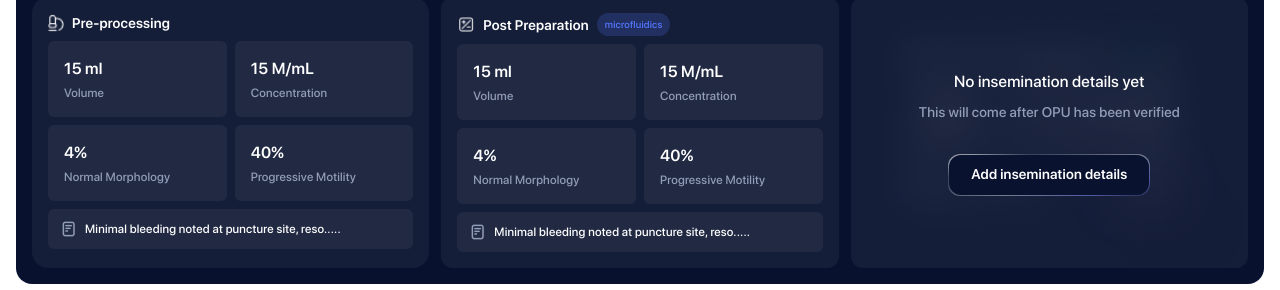
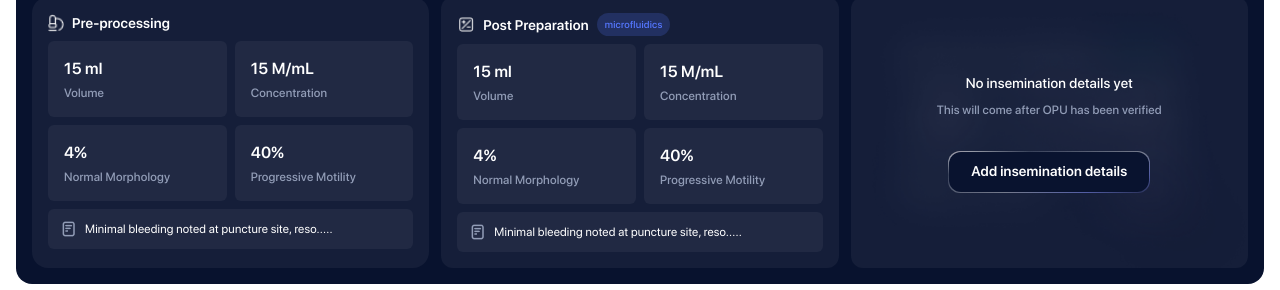
Before and after one commit to Masood-ul-Rehman/assigment, a Next.js app: page / in a window 1280 px wide. Shown: the part 375-665 px from the top of the page. Built offline with nearby package versions, Linux system fonts and the light colour scheme.

Commit message:
created variables, updated styles

```diff
--- a/src/app/page.tsx
+++ b/src/app/page.tsx
@@ -16,14 +16,14 @@ export default function Home() {
                 OPU Scheduled for{" "}
                 <span className="underline">Friday 24 Jun 10:30 am</span>
               </h4>
-              <p className="text-[#B2BEE0] text-center text-sm font-medium">
+              <p className="text-textGrey text-center text-sm font-medium">
                 Oocytes can be added here once OPU has successfully occurred
               </p>
             </div>
 
             <div className="flex flex-col gap-3 mt-8">
               <Button text="Add oocytes & OPU details" />
-              <h4 className="text-[#B1BBE0] text-center text-sm">
+              <h4 className="text-textGrey text-center text-sm">
                 No oocytes collected,{" "}
                 <span className="text-[#7F6BF3] font-medium">close cycle</span>
               </h4>
@@ -83,10 +83,10 @@ export default function Home() {
           <div className="bg-opacityWhite  rounded-xl  ">
             <div className="bg-[url('/blur.png')] bg-cover bg-center bg-no-repeat w-full h-full flex flex-col items-center justify-center gap-8 p-4">
               <div className="text-center flex gap-2 flex-col">
-                <h4 className="text-base font-medium">
+                <h4 className="text-sm font-medium">
                   No insemination details yet
                 </h4>
-                <p className="text-sm font-medium text-[#929DB7]">
+                <p className="text-[12px] font-medium text-[#929DB7]">
                   This will come after OPU has been verified
                 </p>
               </div>
--- a/src/components/card-items.tsx
+++ b/src/components/card-items.tsx
@@ -35,7 +35,7 @@ const CardItems = () => {
       </div>
       <div className="flex  gap-2 p-3 rounded-md bg-[#FFFFFF0D] w-full">
         <img src="/file-02.png" alt="" />
-        <h1 className="text-xs font-medium text-white">
+        <h1 className="text-xs font-normal text-white">
           Minimal bleeding noted at puncture site, reso.....
         </h1>
       </div>
--- a/tailwind.config.ts
+++ b/tailwind.config.ts
@@ -12,6 +12,7 @@ export default {
         primary: "#08122E",
         opacityWhite: "#FFFFFF0D",
         opacityBlue: "#5577FF33",
+        textGrey: "#B2BEE0",
         accent: "#5577FF",
       },
       boxShadow: {
```
